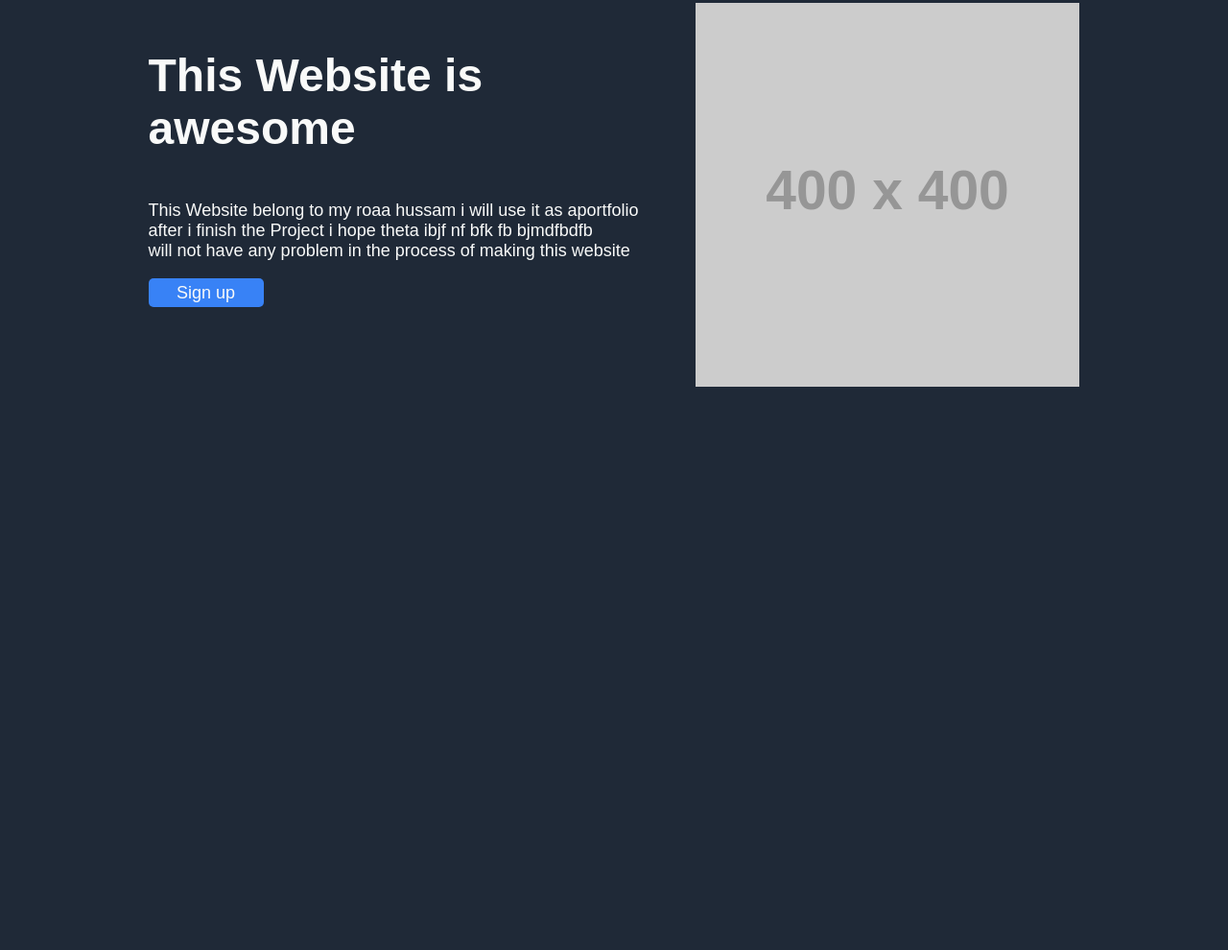
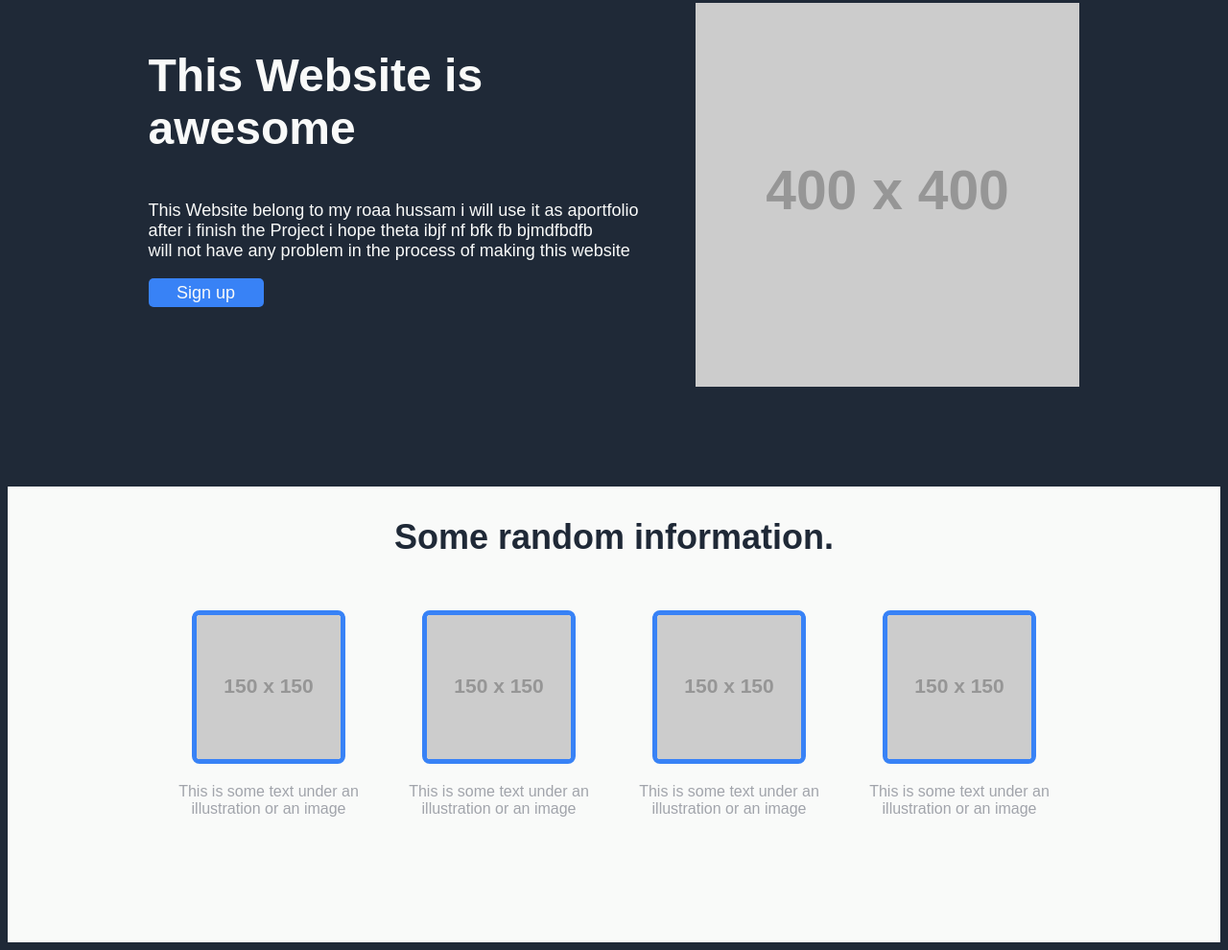
Before and after one commit to Roaa-Hussam/Landing-page, a plain HTML site: page index.html in a window 1280 px wide. Shown: the part 121-1111 px from the top of the page at 96% size. Before the commit the page ends 800 px from the top, so only its background shows below. Drawn offline with Linux system fonts and the light colour scheme; placeholder pictures from the web are drawn by us.

Commit message:
create info section

```diff
--- a/index.html
+++ b/index.html
@@ -27,10 +27,32 @@
                 will not have any problem in the process of making this website </p>
             <button class="header-butt">Sign up</button>
         </div>
-        <div class="image">
+        <div class="img">
             <img src="https://placehold.co/400x400" alt="temp image" />
         </div>
     </header>
+
+    <div class="container">
+        <div class="title">Some random information.</div>
+        <section class="boxes">
+            <div class="box">
+                <img src="https://placehold.co/150x150" alt="placehold">
+                <p>This is some text under an illustration or an image</p>
+            </div>
+            <div class="box">
+                <img src="https://placehold.co/150x150" alt="placehold">
+                <p>This is some text under an illustration or an image</p>
+            </div>
+            <div class="box">
+                <img src="https://placehold.co/150x150" alt="placehold">
+                <p>This is some text under an illustration or an image</p>
+            </div>
+            <div class="box">
+                <img src="https://placehold.co/150x150" alt="placehold">
+                <p>This is some text under an illustration or an image</p>
+            </div>
+        </section>
+    </div>
 
 
 </body>
--- a/style.css
+++ b/style.css
@@ -61,3 +61,40 @@ a {
   border-radius: 5px;
   background-color: #3882f6;
 }
+.header .img {
+  margin-bottom: 100px;
+}
+
+.container {
+  text-align: center;
+  background-color: #f9faf9;
+}
+.title {
+  font-size: 36px;
+  font-weight: bolder;
+  color: #1f2937;
+  margin-top: 32px;
+  margin-bottom: 25px;
+}
+.boxes {
+  display: flex;
+  justify-content: center;
+  align-items: center;
+  padding: 30px;
+  gap: 40px;
+}
+
+.box {
+  flex: 1;
+  max-width: 200px;
+}
+
+.box img {
+  border-radius: 8px;
+  border: solid 5px #3882f6;
+}
+
+.box p {
+  color: #a1a4ab;
+  margin-bottom: 100px;
+}
```
